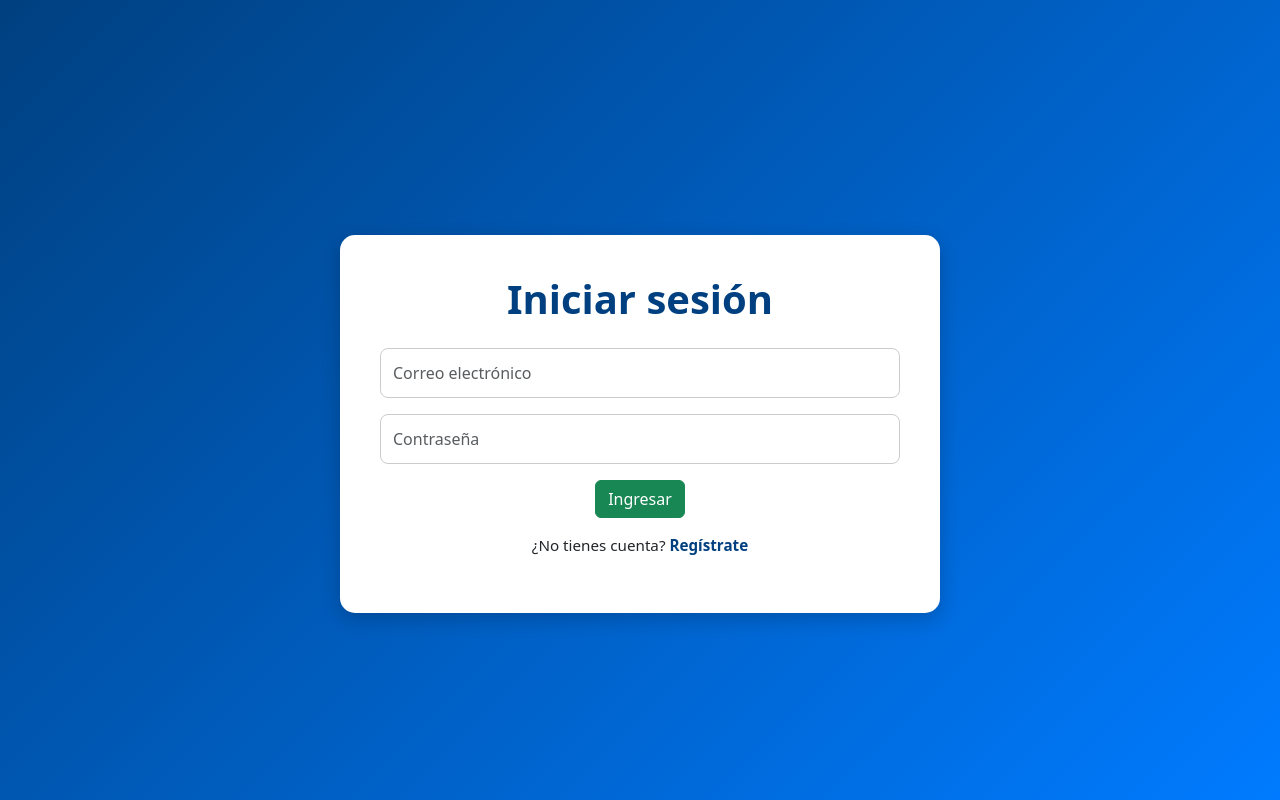
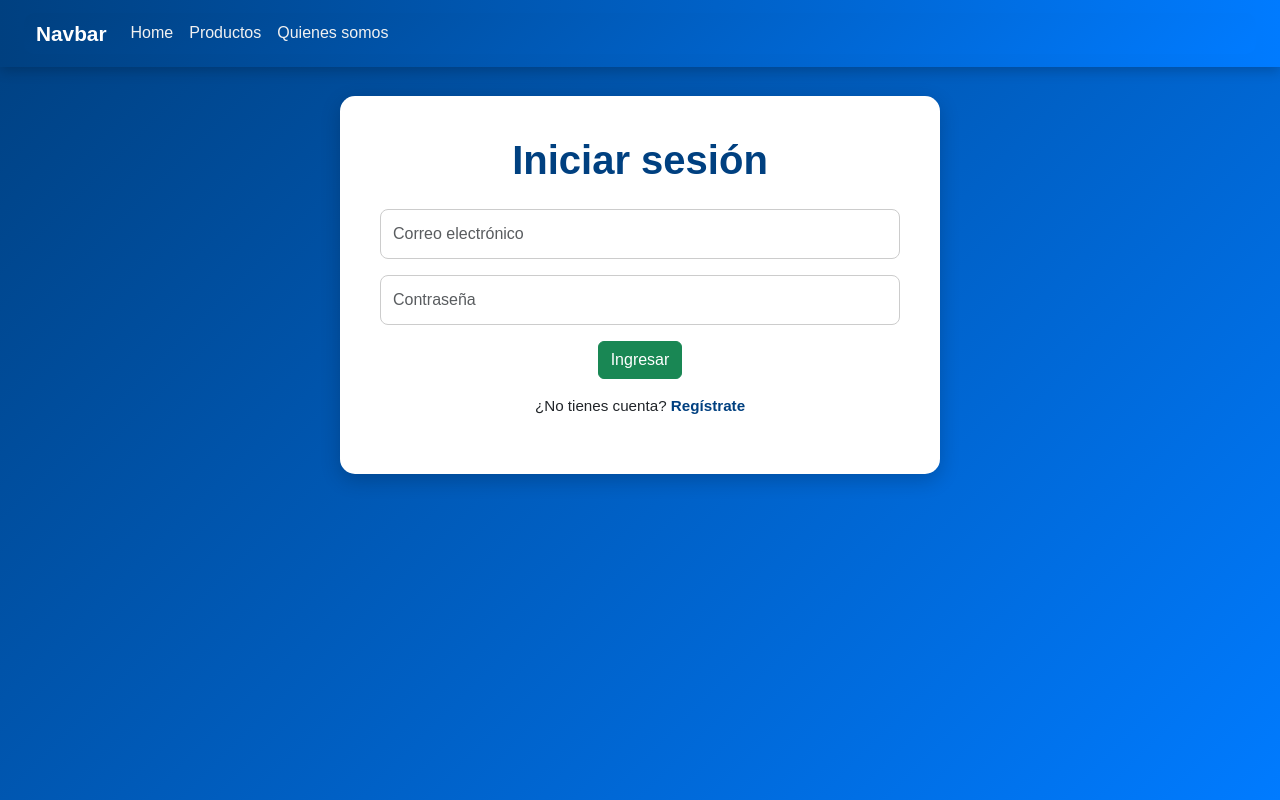
Before and after one commit to Jesus-Or/InspectiaWEB, a Node server app: page /login in a window 1280 px wide. Run offline with Node 20, Linux system fonts and the light colour scheme.

Commit message:
Se integró el NavBar

```diff
--- a/app.js
+++ b/app.js
@@ -46,8 +46,8 @@ conexion.connect((error) => {
 });
 //RUTAS
 
-app.get('/home', (req, res) => {
-    res.render('home');
+app.get('/index', (req, res) => {
+    res.render('index');
 });
 app.get('/productos', (req, res) => {
     res.render('productos');
@@ -55,7 +55,7 @@ app.get('/productos', (req, res) => {
 // P
 // Página principal → registro
 app.get('/', (req, res) => {
-    res.render('index'); // formulario de registro
+    res.render('home'); // formulario de registro
 });
 
 // Página de login
@@ -79,7 +79,7 @@ app.post('/register', (req, res) => {
         (error, results) => {
             if (error) {
                 console.log(error);
-                res.send('❌ Error al registrar el usuario');
+                res.send('Error al registrar el usuario');
             } else {
                 res.redirect('login');
             }
--- a/package.json
+++ b/package.json
@@ -4,7 +4,8 @@
   "description": "",
   "main": "index.js",
   "scripts": {
-    "dev": "nodemon app.js"
+    "dev": "nodemon app.js",
+    "start": "node src/app.js"
   },
   "keywords": [],
   "author": "",
--- a/public/css/estilos.css
+++ b/public/css/estilos.css
@@ -1,11 +1,44 @@
+/* Fondo general */
 /* Fondo general */
 body {
   background: linear-gradient(135deg, #004080, #007bff);
   min-height: 100vh;
-  display: flex;
-  justify-content: center;
-  align-items: center;
+  margin: 0; /* importante para que no haya espacio arriba */
+  font-family: Arial, sans-serif;
 }
+/* Navbar */
+.navbar {
+  background: linear-gradient(90deg, #004080, #007bff);
+  padding: 0.8rem 1.5rem;
+  box-shadow: 0 4px 12px rgba(0,0,0,0.2);
+  position: fixed; /* se queda fijo */
+  top: 0;
+  left: 0;
+  width: 100%;
+  z-index: 1000;
+}
+
+/* Marca */
+.navbar-brand {
+  color: #fff !important;
+  font-weight: bold;
+  font-size: 1.3rem;
+}
+
+/* Links */
+.nav-link {
+  color: #f1f1f1 !important;
+  font-weight: 500;
+  transition: color 0.3s;
+}
+
+.nav-link:hover {
+  color: #ffd700 !important; /* dorado al pasar el mouse */
+}
+.container {
+  margin-top: 100px; /* separa el contenido del nav */
+}
+
 
 /* Caja principal */
 .container {
--- a/views/login.ejs
+++ b/views/login.ejs
@@ -7,6 +7,28 @@
   <link rel="stylesheet" href="/resources/css/estilos.css">
 </head>
 <body>
+  <nav class="navbar navbar-expand-lg bg-body-tertiary">
+    <div class="container-fluid">
+      <a class="navbar-brand" href="#">Navbar</a>
+      <button class="navbar-toggler" type="button" data-bs-toggle="collapse" data-bs-target="#navbarNav" aria-controls="navbarNav" aria-expanded="false" aria-label="Toggle navigation">
+        <span class="navbar-toggler-icon"></span>
+      </button>
+      <div class="collapse navbar-collapse" id="navbarNav">
+        <ul class="navbar-nav">
+          <li class="nav-item">
+            <a class="nav-link active" aria-current="page" href="/">Home</a>
+          </li>
+          <li class="nav-item">
+            <a class="nav-link" href="#">Productos</a>
+          </li>
+          <li class="nav-item">
+            <a class="nav-link" href="#">Quienes somos</a>
+          </li>
+        </ul>
+      </div>
+    </div>
+  </nav>
+  <br><br>
   <div class="container mt-5">
     <h1>Iniciar sesión</h1>
 
@@ -20,7 +42,7 @@
       <button type="submit" class="btn btn-success">Ingresar</button>
     </form>
 
-    <p class="mt-3">¿No tienes cuenta? <a href="/">Regístrate</a></p>
+    <p class="mt-3">¿No tienes cuenta? <a href="/index">Regístrate</a></p>
   </div>
 </body>
 </html>
```
Also changed, not shown: views/home.ejs (+22 -0 lines), views/index.ejs (+22 -1 lines).
